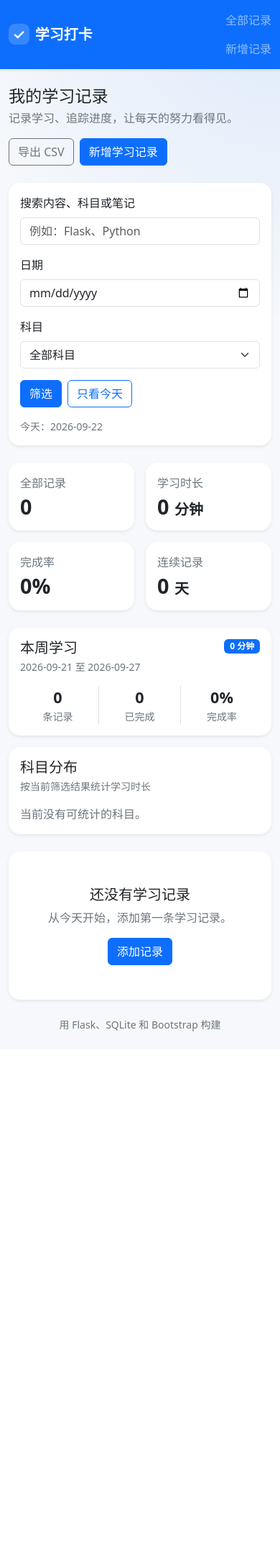
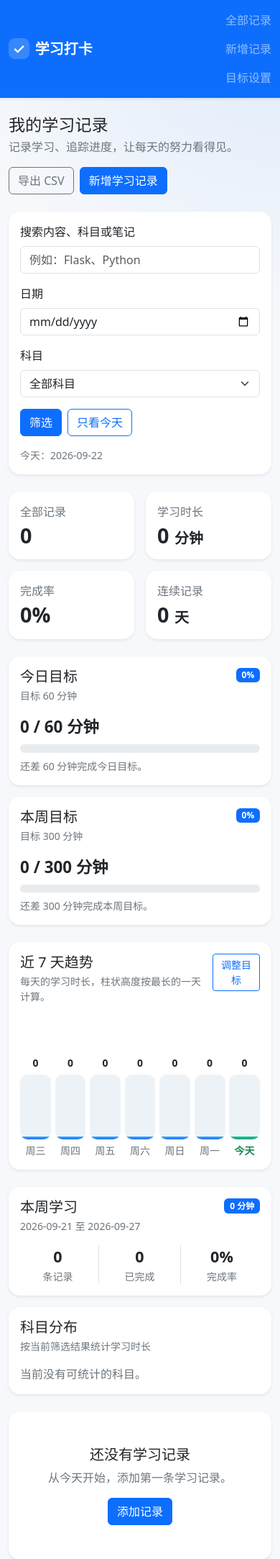
Before and after one commit to zcy-2006/python-flask-study-tracker, a Flask app: page / in a window 390 px wide. Shown: the top 2166 px of the page at 72% size. Before the commit the page ends 1433 px from the top, so only its background shows below. Run offline with Flask 3, Linux system fonts and the light colour scheme; data comes from the database, SQL or seed files in the repository; data that the repository does not hold is empty.

Commit message:
feat: add study goals and seven-day trend

```diff
--- a/app.py
+++ b/app.py
@@ -16,6 +16,10 @@ from flask import (
     request,
     url_for,
 )
+
+
+
+WEEKDAY_LABELS = ["周一", "周二", "周三", "周四", "周五", "周六", "周日"]
 
 
 def create_app(test_config=None):
@@ -207,6 +211,102 @@ def calculate_streak(study_dates, today=None):
     return streak
 
 
+
+def get_settings(db):
+    setting = db.execute(
+        "SELECT * FROM settings WHERE id = 1"
+    ).fetchone()
+    if setting is None:
+        db.execute(
+            """
+            INSERT INTO settings
+                (id, daily_goal_minutes, weekly_goal_minutes)
+            VALUES (1, 60, 300)
+            """
+        )
+        db.commit()
+        setting = db.execute(
+            "SELECT * FROM settings WHERE id = 1"
+        ).fetchone()
+    return dict(setting)
+
+
+def read_settings_form(form):
+    raw_daily = form.get("daily_goal_minutes", "").strip()
+    raw_weekly = form.get("weekly_goal_minutes", "").strip()
+
+    try:
+        daily_goal = int(raw_daily)
+    except ValueError:
+        daily_goal = raw_daily
+
+    try:
+        weekly_goal = int(raw_weekly)
+    except ValueError:
+        weekly_goal = raw_weekly
+
+    return {
+        "daily_goal_minutes": daily_goal,
+        "weekly_goal_minutes": weekly_goal,
+    }
+
+
+def validate_settings(settings):
+    if not isinstance(settings["daily_goal_minutes"], int):
+        return "每日目标必须是整数。"
+    if not isinstance(settings["weekly_goal_minutes"], int):
+        return "每周目标必须是整数。"
+    if not 1 <= settings["daily_goal_minutes"] <= 1440:
+        return "每日目标必须在 1 到 1440 分钟之间。"
+    if not 1 <= settings["weekly_goal_minutes"] <= 10080:
+        return "每周目标必须在 1 到 10080 分钟之间。"
+    if settings["weekly_goal_minutes"] < settings["daily_goal_minutes"]:
+        return "每周目标不能小于每日目标。"
+    return None
+
+
+def build_trend(db, end_date, days=7):
+    start_date = end_date - timedelta(days=days - 1)
+    rows = db.execute(
+        """
+        SELECT study_date, COALESCE(SUM(duration_minutes), 0) AS total_minutes
+        FROM records
+        WHERE study_date BETWEEN ? AND ?
+        GROUP BY study_date
+        """,
+        (start_date.isoformat(), end_date.isoformat()),
+    ).fetchall()
+    minutes_by_date = {
+        row["study_date"]: row["total_minutes"]
+        for row in rows
+    }
+
+    trend = []
+    for offset in range(days):
+        current_date = start_date + timedelta(days=offset)
+        trend.append(
+            {
+                "date": current_date.isoformat(),
+                "label": "今天" if current_date == end_date else WEEKDAY_LABELS[current_date.weekday()],
+                "minutes": minutes_by_date.get(current_date.isoformat(), 0),
+            }
+        )
+
+    max_minutes = max([point["minutes"] for point in trend] or [0])
+    return trend, max(max_minutes, 1)
+
+
+def build_progress(actual, goal):
+    percent = round(actual * 100 / goal) if goal else 0
+    return {
+        "actual": actual,
+        "goal": goal,
+        "percent": percent,
+        "bar_percent": min(percent, 100),
+        "remaining": max(goal - actual, 0),
+    }
+
+
 def register_routes(app):
     @app.get("/")
     def index():
@@ -286,6 +386,15 @@ def register_routes(app):
             subject_stats[0]["total_minutes"] if subject_stats else 0
         )
 
+        goals = get_settings(db)
+        trend, max_trend_minutes = build_trend(db, today_date)
+        daily_progress = build_progress(
+            trend[-1]["minutes"], goals["daily_goal_minutes"]
+        )
+        weekly_progress = build_progress(
+            week_summary["total_minutes"], goals["weekly_goal_minutes"]
+        )
+
         subjects = db.execute(
             """
             SELECT DISTINCT subject
@@ -305,6 +414,11 @@ def register_routes(app):
             streak=streak,
             subject_stats=subject_stats,
             max_subject_minutes=max_subject_minutes,
+            goals=goals,
+            trend=trend,
+            max_trend_minutes=max_trend_minutes,
+            daily_progress=daily_progress,
+            weekly_progress=weekly_progress,
             subjects=subjects,
             filters=filters,
             has_filters=any(filters.values()),
@@ -464,6 +578,37 @@ def register_routes(app):
             },
         )
 
+    @app.route("/settings", methods=("GET", "POST"))
+    def settings_page():
+        db = get_db()
+        settings_data = get_settings(db)
+
+        if request.method == "POST":
+            settings_data = read_settings_form(request.form)
+            error = validate_settings(settings_data)
+
+            if error is None:
+                db.execute(
+                    """
+                    UPDATE settings
+                    SET daily_goal_minutes = ?,
+                        weekly_goal_minutes = ?,
+                        updated_at = CURRENT_TIMESTAMP
+                    WHERE id = 1
+                    """,
+                    (
+                        settings_data["daily_goal_minutes"],
+                        settings_data["weekly_goal_minutes"],
+                    ),
+                )
+                db.commit()
+                flash("学习目标已更新。", "success")
+                return redirect(url_for("settings_page"))
+
+            flash(error, "error")
+
+        return render_template("settings.html", settings=settings_data)
+
     @app.get("/health")
     def health():
         return {"status": "ok"}
--- a/schema.sql
+++ b/schema.sql
@@ -17,3 +17,17 @@ ON records (subject);
 
 CREATE INDEX IF NOT EXISTS idx_records_completed
 ON records (completed);
+
+CREATE TABLE IF NOT EXISTS settings (
+    id INTEGER PRIMARY KEY CHECK (id = 1),
+    daily_goal_minutes INTEGER NOT NULL DEFAULT 60
+        CHECK (daily_goal_minutes BETWEEN 1 AND 1440),
+    weekly_goal_minutes INTEGER NOT NULL DEFAULT 300
+        CHECK (weekly_goal_minutes BETWEEN 1 AND 10080),
+    updated_at TIMESTAMP NOT NULL DEFAULT CURRENT_TIMESTAMP
+);
+
+INSERT OR IGNORE INTO settings
+    (id, daily_goal_minutes, weekly_goal_minutes)
+VALUES
+    (1, 60, 300);
--- a/static/style.css
+++ b/static/style.css
@@ -30,3 +30,53 @@ body {
         font-size: 1.8rem;
     }
 }
+
+.goal-summary {
+    font-size: 1.4rem;
+    font-weight: 600;
+}
+
+.trend-chart {
+    display: flex;
+    align-items: flex-end;
+    gap: 0.75rem;
+    min-height: 190px;
+}
+
+.trend-column {
+    flex: 1;
+    min-width: 0;
+    text-align: center;
+}
+
+.trend-bar-track {
+    display: flex;
+    align-items: flex-end;
+    height: 120px;
+    margin: 0.35rem 0;
+    overflow: hidden;
+    border-radius: 0.65rem;
+    background: #edf2f7;
+}
+
+.trend-bar {
+    width: 100%;
+    min-height: 0.25rem;
+    border-radius: 0.65rem;
+    background: linear-gradient(180deg, #4dabf7, #0d6efd);
+    transition: height 180ms ease;
+}
+
+.trend-bar.is-today {
+    background: linear-gradient(180deg, #20c997, #0f9f78);
+}
+
+@media (max-width: 575.98px) {
+    .trend-chart {
+        gap: 0.35rem;
+    }
+
+    .trend-bar-track {
+        height: 90px;
+    }
+}
--- a/templates/base.html
+++ b/templates/base.html
@@ -14,6 +14,7 @@
             <div class="navbar-nav ms-auto">
                 <a class="nav-link" href="{{ url_for('index') }}">全部记录</a>
                 <a class="nav-link" href="{{ url_for('new_record') }}">新增记录</a>
+                <a class="nav-link" href="{{ url_for('settings_page') }}">目标设置</a>
             </div>
         </div>
     </nav>
--- a/templates/index.html
+++ b/templates/index.html
@@ -83,6 +83,76 @@
                 <p class="text-secondary mb-1">连续记录</p>
                 <p class="display-6 fw-semibold mb-0">{{ streak }} <span class="fs-5">天</span></p>
             </div>
+        </div>
+    </div>
+</div>
+
+<div class="row g-3 mb-4">
+    <div class="col-12 col-lg-6">
+        <div class="card border-0 shadow-sm h-100">
+            <div class="card-body">
+                <div class="d-flex justify-content-between align-items-start gap-3 mb-3">
+                    <div>
+                        <h2 class="h5 mb-1">今日目标</h2>
+                        <p class="text-secondary small mb-0">目标 {{ daily_progress.goal }} 分钟</p>
+                    </div>
+                    <span class="badge {{ 'text-bg-success' if daily_progress.percent >= 100 else 'text-bg-primary' }}">{{ daily_progress.percent }}%</span>
+                </div>
+                <p class="goal-summary mb-2">{{ daily_progress.actual }} / {{ daily_progress.goal }} 分钟</p>
+                <div class="progress mb-2" style="height: 0.7rem;">
+                    <div class="progress-bar {{ 'bg-success' if daily_progress.percent >= 100 else '' }}" role="progressbar" style="width: {{ daily_progress.bar_percent }}%"></div>
+                </div>
+                {% if daily_progress.remaining %}
+                    <p class="text-secondary small mb-0">还差 {{ daily_progress.remaining }} 分钟完成今日目标。</p>
+                {% else %}
+                    <p class="text-success small mb-0">今日目标已完成。</p>
+                {% endif %}
+            </div>
+        </div>
+    </div>
+    <div class="col-12 col-lg-6">
+        <div class="card border-0 shadow-sm h-100">
+            <div class="card-body">
+                <div class="d-flex justify-content-between align-items-start gap-3 mb-3">
+                    <div>
+                        <h2 class="h5 mb-1">本周目标</h2>
+                        <p class="text-secondary small mb-0">目标 {{ weekly_progress.goal }} 分钟</p>
+                    </div>
+                    <span class="badge {{ 'text-bg-success' if weekly_progress.percent >= 100 else 'text-bg-primary' }}">{{ weekly_progress.percent }}%</span>
+                </div>
+                <p class="goal-summary mb-2">{{ weekly_progress.actual }} / {{ weekly_progress.goal }} 分钟</p>
+                <div class="progress mb-2" style="height: 0.7rem;">
+                    <div class="progress-bar {{ 'bg-success' if weekly_progress.percent >= 100 else '' }}" role="progressbar" style="width: {{ weekly_progress.bar_percent }}%"></div>
+                </div>
+                {% if weekly_progress.remaining %}
+                    <p class="text-secondary small mb-0">还差 {{ weekly_progress.remaining }} 分钟完成本周目标。</p>
+                {% else %}
+                    <p class="text-success small mb-0">本周目标已完成。</p>
+                {% endif %}
+            </div>
+        </div>
+    </div>
+</div>
+
+<div class="card border-0 shadow-sm mb-4">
+    <div class="card-body">
+        <div class="d-flex justify-content-between align-items-start gap-3 mb-4">
+            <div>
+                <h2 class="h5 mb-1">近 7 天趋势</h2>
+                <p class="text-secondary small mb-0">每天的学习时长，柱状高度按最长的一天计算。</p>
+            </div>
+            <a class="btn btn-sm btn-outline-primary" href="{{ url_for('settings_page') }}">调整目标</a>
+        </div>
+        <div class="trend-chart">
+            {% for point in trend %}
+                <div class="trend-column">
+                    <div class="small fw-semibold">{{ point.minutes }}</div>
+                    <div class="trend-bar-track">
+                        <div class="trend-bar {{ 'is-today' if point.label == '今天' else '' }}" style="height: {{ (point.minutes * 100 / max_trend_minutes)|round(0, 'floor') }}%;" title="{{ point.date }}：{{ point.minutes }} 分钟"></div>
+                    </div>
+                    <div class="small {{ 'text-success fw-semibold' if point.label == '今天' else 'text-secondary' }}">{{ point.label }}</div>
+                </div>
+            {% endfor %}
         </div>
     </div>
 </div>
```
Also changed, not shown: templates/settings.html (added, +34 -0 lines), tests/test_app.py (+43 -0 lines), README.md.
